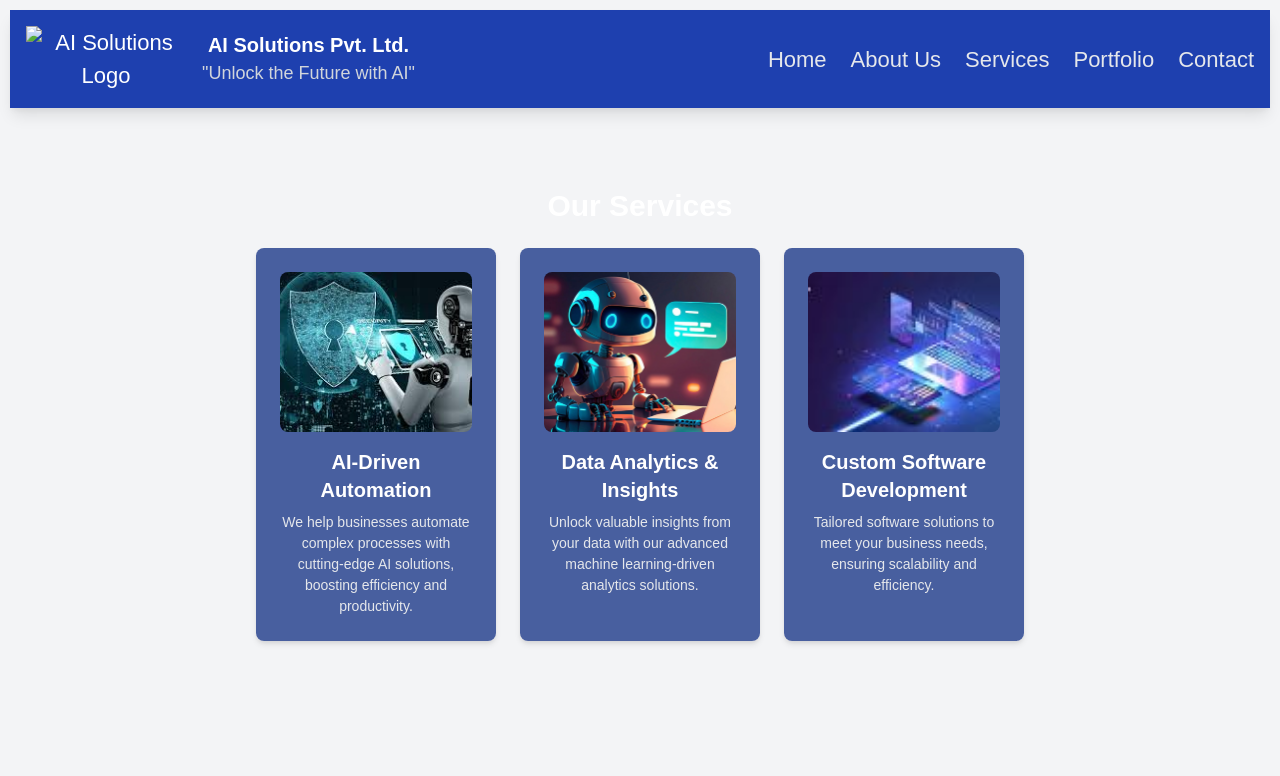
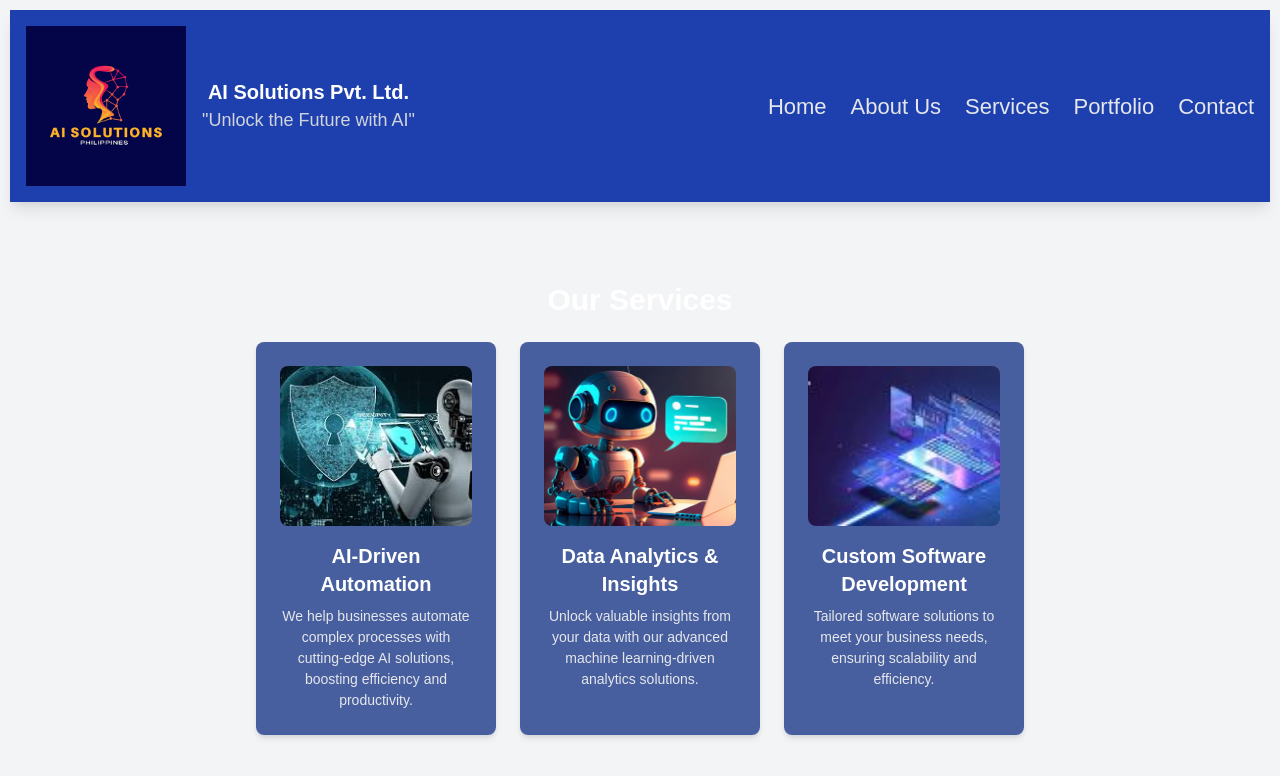
Before and after one commit to Bindupriyakashpaka/AI-website, a plain HTML site: page Services.html in a window 1280 px wide. Drawn offline with nearby package versions, Linux system fonts and the light colour scheme.

Commit message:
Update Services.html

```diff
--- a/Services.html
+++ b/Services.html
@@ -14,7 +14,7 @@
     <nav class="flex justify-between items-center container mx-auto">
       <!-- Company Logo and Name -->
       <div class="flex items-center">
-        <img src="download.png" alt="AI Solutions Logo" class="w-40">
+        <img src="download - Copy (2).png" alt="AI Solutions Logo" class="w-40">
         <div class="ml-4">
             <h2 class="text-xl font-semibold">AI Solutions Pvt. Ltd.</h2>
             <h3 class="text-lg text-gray-300">"Unlock the Future with AI"</h3>
```
